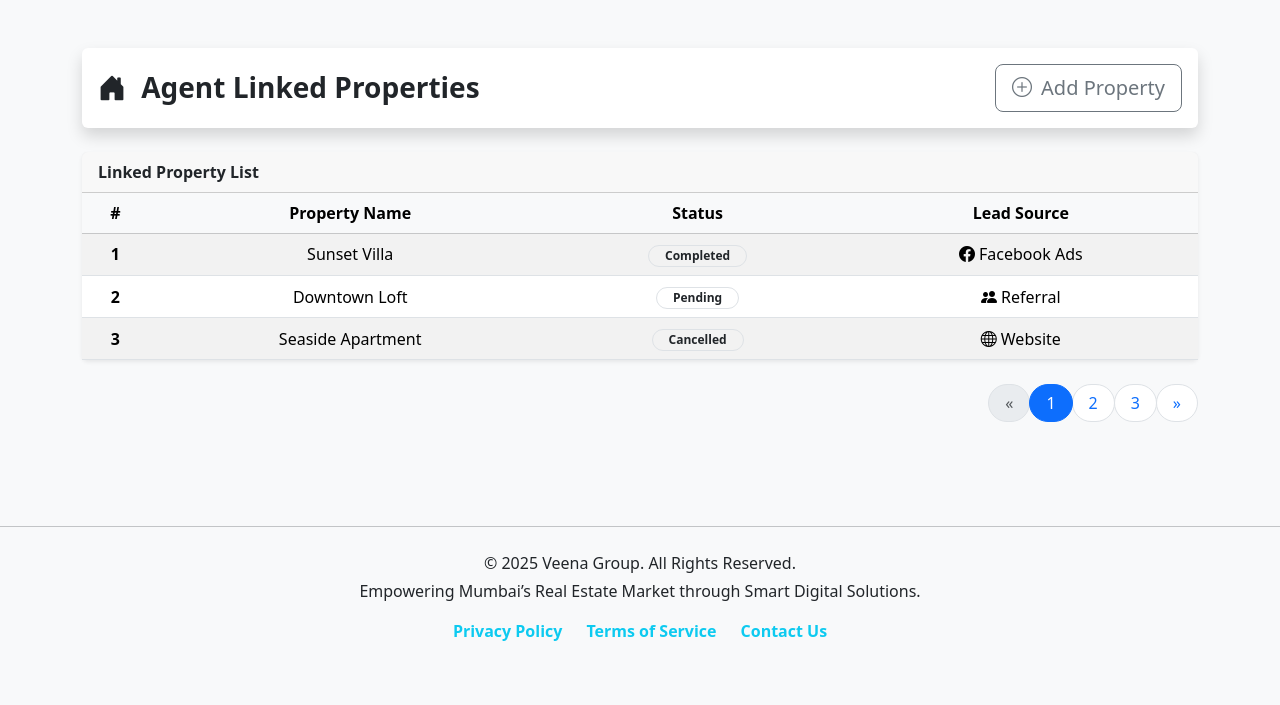
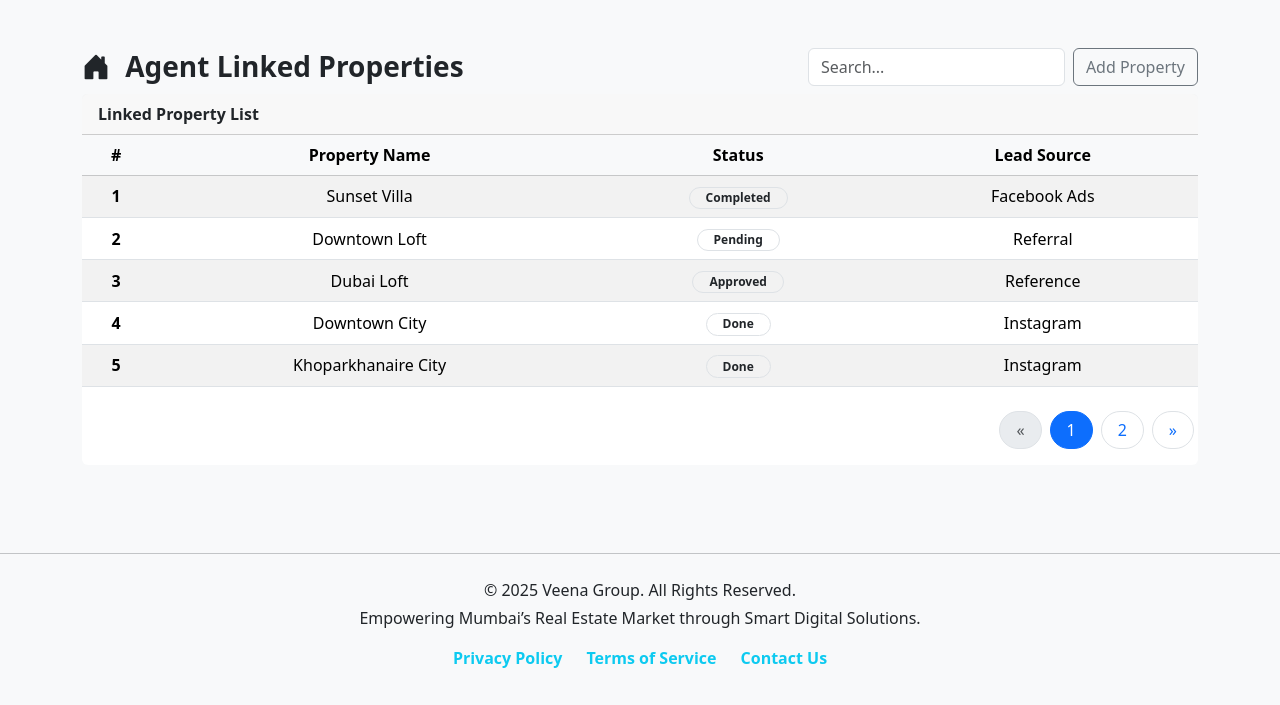
Before and after one commit to Veena-Infotech/VEC, a PHP site: page /agent-broker-management/agent-linked-property.php in a window 1280 px wide. Shown: the part 73-778 px from the top of the page. Run offline with PHP 8.4, Linux system fonts and the light colour scheme; some libraries are stand-ins or nearby versions.

Commit message:
agent linked properties done

```diff
--- a/agent-broker-management/agent-linked-property.php
+++ b/agent-broker-management/agent-linked-property.php
@@ -19,26 +19,34 @@
 
   <div class="container py-5">
     <!-- Header Card -->
-    <div class="card border-0 shadow mb-4">
-      <div class="card-body d-flex justify-content-between align-items-center">
-        <h3 class="card-title fw-bold mb-0" id="pageTitle">
-          <i class="bi bi-house-door-fill me-2"></i>
-          Agent Linked Properties
-        </h3>
-        <button class="btn btn-outline-secondary btn-lg" id="addPropertyBtn" data-bs-toggle="tooltip" data-bs-placement="left" title="Quickly add a new property for the agent">
-          <i class="bi bi-plus-circle me-1"></i> Add Property
-        </button>
+    <div class="card-body d-flex justify-content-between align-items-center flex-wrap gap-2">
+      <h3 class="card-title fw-bold mb-0" id="pageTitle">
+        <i class="bi bi-house-door-fill me-2"></i>
+        Agent Linked Properties
+      </h3>
+      <div class="d-flex align-items-center gap-2">
+        <div class="d-flex align-items-center gap-2">
+          <input type="text" class="form-control" placeholder="Search..." id="searchInput" />
+
+        </div>
+        <div>
+          <a href="/VEC/property-management/add-property-page.php">
+            <button class="btn btn-outline-secondary btn-md" id="addPropertyBtn">
+              Add Property
+            </button>
+          </a>
+        </div>
       </div>
     </div>
 
     <!-- Properties Table Card -->
-    <div class="card shadow-sm border-0">
+    <div class="card border-0 mt-2">
       <div class="card-header fw-semibold sticky-top">
         Linked Property List
       </div>
       <div class="card-body p-0">
         <div class="table-responsive">
-          <table class="table table-striped table-hover align-middle mb-0 text-center">
+          <table class="table table-striped table-hover align-middle mb-0 text-center" id="propertyTableBody">
             <thead class="table-light">
               <tr>
                 <th>#</th>
@@ -47,67 +55,66 @@
                 <th>Lead Source</th>
               </tr>
             </thead>
-            <tbody>
+            <tbody id="tableBody">
               <tr>
                 <th scope="row">1</th>
                 <td>Sunset Villa</td>
                 <td><span class="badge rounded-pill px-3 border text-dark">Completed</span></td>
-                <td><i class="bi bi-facebook me-1"></i>Facebook Ads</td>
+                <td>Facebook Ads</td>
               </tr>
               <tr>
                 <th scope="row">2</th>
                 <td>Downtown Loft</td>
                 <td><span class="badge rounded-pill px-3 border text-dark">Pending</span></td>
-                <td><i class="bi bi-people-fill me-1"></i>Referral</td>
+                <td>Referral</td>
               </tr>
               <tr>
                 <th scope="row">3</th>
-                <td>Seaside Apartment</td>
-                <td><span class="badge rounded-pill px-3 border text-dark">Cancelled</span></td>
-                <td><i class="bi bi-globe me-1"></i>Website</td>
+                <td>Dubai Loft</td>
+                <td><span class="badge rounded-pill px-3 border text-dark">Approved</span></td>
+                <td>Reference</td>
               </tr>
+              <tr>
+                <th scope="row">4</th>
+                <td>Downtown City</td>
+                <td><span class="badge rounded-pill px-3 border text-dark">Done</span></td>
+                <td>Instagram</td>
+              </tr>
+              <tr>
+                <th scope="row">5</th>
+                <td>Khoparkhanaire City</td>
+                <td><span class="badge rounded-pill px-3 border text-dark">Done</span></td>
+                <td>Instagram</td>
+              </tr>
+              <tr>
+                <th scope="row">6</th>
+                <td>Versova City</td>
+                <td><span class="badge rounded-pill px-3 border text-dark">Done</span></td>
+                <td>Instagram</td>
+              </tr>
+              <!-- Add more rows here -->
             </tbody>
+
           </table>
+          <!-- Pagination -->
+          <div class="d-flex justify-content-end mt-4">
+            <nav aria-label="Page navigation">
+              <ul class="pagination" id="pagination"></ul>
+            </nav>
+          </div>
+
         </div>
       </div>
     </div>
 
     <!-- Pagination -->
-    <div class="d-flex justify-content-end mt-4">
-      <nav aria-label="Page navigation">
-        <ul class="pagination">
-          <li class="page-item disabled">
-            <a class="page-link rounded-pill px-3" href="#" tabindex="-1" aria-disabled="true" aria-label="Previous">
-              &laquo;
-            </a>
-          </li>
-          <li class="page-item active" aria-current="page">
-            <a class="page-link rounded-pill px-3" href="#">1</a>
-          </li>
-          <li class="page-item">
-            <a class="page-link rounded-pill px-3" href="#">2</a>
-          </li>
-          <li class="page-item">
-            <a class="page-link rounded-pill px-3" href="#">3</a>
-          </li>
-          <li class="page-item">
-            <a class="page-link rounded-pill px-3" href="#" aria-label="Next">
-              &raquo;
-            </a>
-          </li>
-        </ul>
-      </nav>
-    </div>
+
 
   </div>
 
   <!-- Bootstrap JS Bundle and Tooltips -->
   <script src="https://cdn.jsdelivr.net/npm/bootstrap@5.3.3/dist/js/bootstrap.bundle.min.js"></script>
-  <script>
-    // Tooltip initialization
-    const tooltipTriggerList = document.querySelectorAll('[data-bs-toggle="tooltip"]');
-    [...tooltipTriggerList].forEach(tooltipTriggerEl => new bootstrap.Tooltip(tooltipTriggerEl));
-  </script>
+
 
   <!-- GSAP Animations -->
   <script>
@@ -134,6 +141,93 @@
       delay: 0.6
     });
   </script>
+  <script>
+    const rowsPerPage = 5;
+    let currentPage = 1;
+
+    const tableBody = document.getElementById('tableBody');
+    const allRows = Array.from(tableBody.querySelectorAll('tr'));
+    const searchInput = document.getElementById('searchInput');
+    const pagination = document.getElementById('pagination');
+
+    function filterRows(query) {
+      return allRows.filter(row => {
+        return Array.from(row.cells).some(cell =>
+          cell.textContent.toLowerCase().includes(query.toLowerCase())
+        );
+      });
+    }
+
+    function renderTable(filteredRows) {
+      tableBody.innerHTML = '';
+      const start = (currentPage - 1) * rowsPerPage;
+      const paginatedRows = filteredRows.slice(start, start + rowsPerPage);
+      paginatedRows.forEach(row => tableBody.appendChild(row));
+    }
+
+    function renderPagination(filteredRows) {
+      pagination.innerHTML = '';
+      const pageCount = Math.ceil(filteredRows.length / rowsPerPage);
+
+      const createPageItem = (text, disabled = false, active = false) => {
+        const li = document.createElement('li');
+        li.className = `page-item ${disabled ? 'disabled' : ''} ${active ? 'active' : ''}`;
+        li.innerHTML = `<a class="page-link rounded-pill px-3 mx-1" href="#">${text}</a>`;
+        return li;
+      };
+
+      const prev = createPageItem('«', currentPage === 1);
+      prev.addEventListener('click', (e) => {
+        e.preventDefault();
+        if (currentPage > 1) {
+          currentPage--;
+          updateTable();
+        }
+      });
+      pagination.appendChild(prev);
+
+      for (let i = 1; i <= pageCount; i++) {
+        const page = createPageItem(i, false, currentPage === i);
+        page.addEventListener('click', (e) => {
+          e.preventDefault();
+          currentPage = i;
+          updateTable();
+        });
+        pagination.appendChild(page);
+      }
+
+      const next = createPageItem('»', currentPage === pageCount);
+      next.addEventListener('click', (e) => {
+        e.preventDefault();
+        if (currentPage < pageCount) {
+          currentPage++;
+          updateTable();
+        }
+      });
+      pagination.appendChild(next);
+    }
+
+    function updateTable() {
+      const query = searchInput.value.trim();
+      const filteredRows = filterRows(query);
+      const totalPages = Math.ceil(filteredRows.length / rowsPerPage);
+
+      if (currentPage > totalPages) currentPage = 1;
+
+      renderTable(filteredRows);
+      renderPagination(filteredRows);
+    }
+
+    searchInput.addEventListener('input', () => {
+      currentPage = 1;
+      updateTable();
+    });
+
+    // Initial render
+    updateTable();
+  </script>
+
+
   <?php include '../footer.php'; ?>
 
 </body>
```
